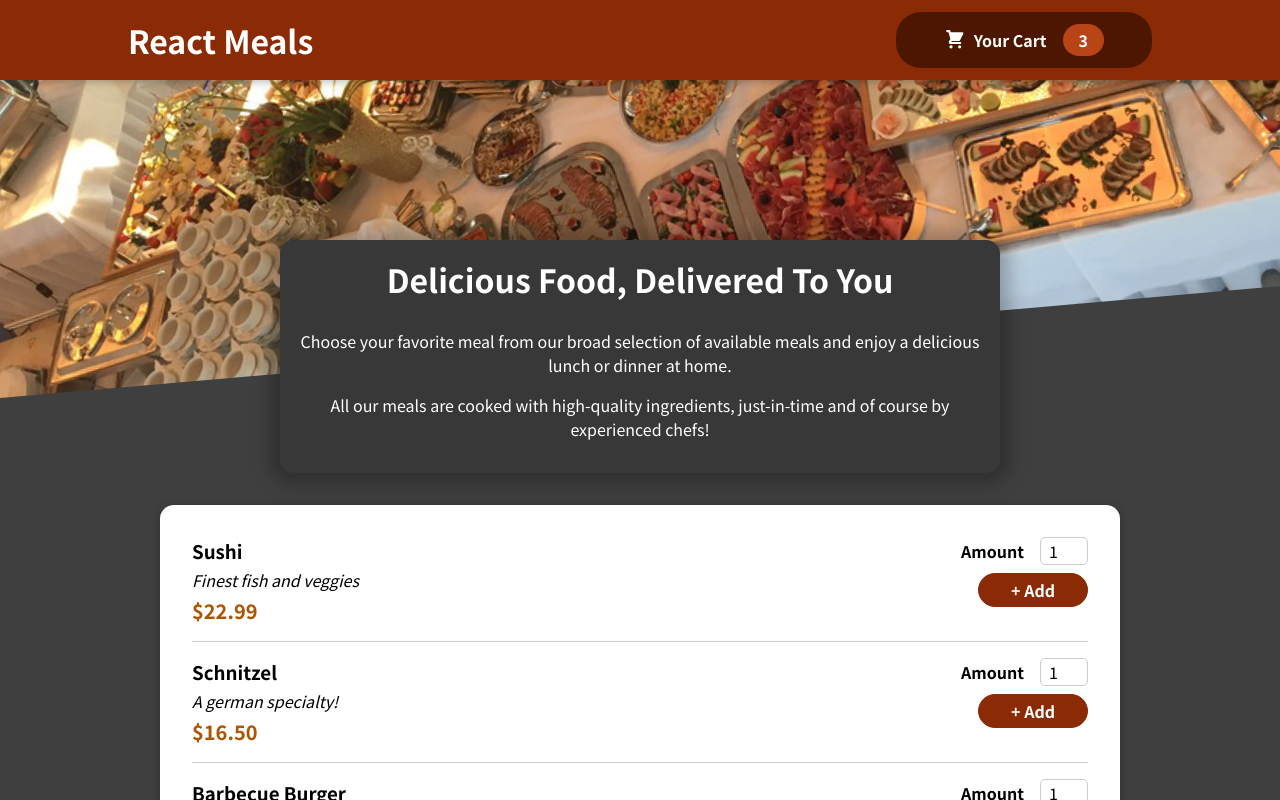
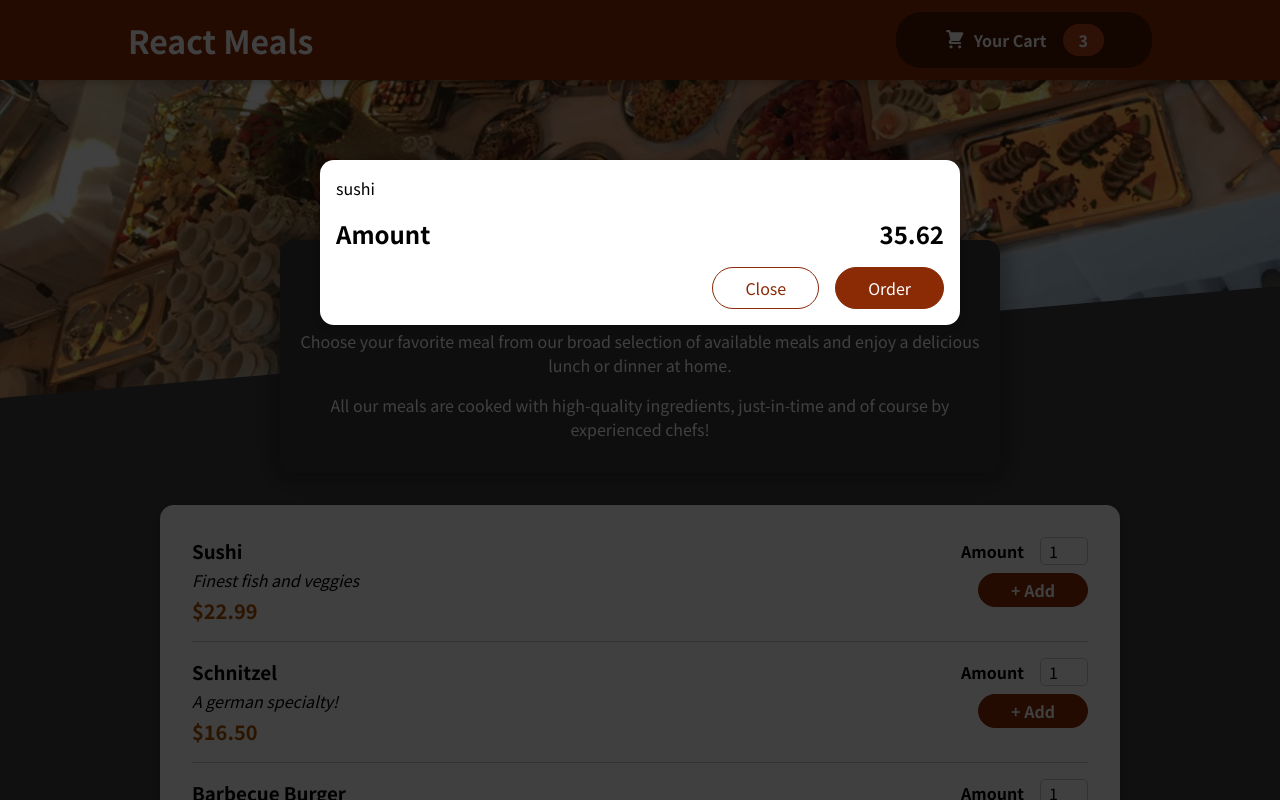
Before and after one commit to hamza99113/FoodOrder-App, a React (Create React App) app: page / in a window 1280 px wide. Shown: the top 800 px of the page. Built offline with nearby package versions, Linux system fonts and the light colour scheme.

Commit message:
portal added

```diff
--- a/public/index.html
+++ b/public/index.html
@@ -28,6 +28,7 @@
   </head>
   <body>
     <noscript>You need to enable JavaScript to run this app.</noscript>
+    <div id="overlays"></div>
     <div id="root"></div>
     <!--
       This HTML file is a template.
--- a/src/App.js
+++ b/src/App.js
@@ -1,13 +1,15 @@
 import { Fragment } from "react";
 import Header from "./components/Layout/Header";
 import Meals from "./components/Meals/Meals";
+import Cart from './components/Cart/Cart';
 
 function App() {
   return (
     <Fragment>
-      <Header />
+      <Cart/>
+      <Header/>
       <main>
-      <Meals />
+      <Meals/>
       </main>
     </Fragment>
   );
--- /dev/null
+++ b/src/components/Cart/Cart.js
@@ -0,0 +1,23 @@
+import Modal from '../UI/Modal';
+import classes from "./Cart.module.css";
+
+const Cart = (props) => {
+  const cartItems  = <ul className={classes['cart-items']}>{[
+    { id: "c1", name: "sushi", amount: "2", price: "12.99" },
+  ].map((item) => <li>{item.name}</li>)}</ul>;
+  return (
+    <Modal>
+      {cartItems}
+      <div className={classes.total}>
+        <span>Amount</span>
+        <span>35.62</span>
+      </div>
+      <div className={classes.actions}>
+        <button className={classes['button--alt']}>Close</button>
+        <button className={classes.button}>Order</button>
+      </div>
+    </Modal>
+  );
+};
+
+export default Cart;
--- /dev/null
+++ b/src/components/Cart/Cart.module.css
@@ -0,0 +1,46 @@
+.cart-items {
+    list-style: none;
+    margin: 0;
+    padding: 0;
+    max-height: 20rem;
+    overflow: auto;
+  }
+
+  .total {
+    display: flex;
+    justify-content: space-between;
+    align-items: center;
+    font-weight: bold;
+    font-size: 1.5rem;
+    margin: 1rem 0;
+  }
+
+  .actions {
+    text-align: right;
+  }
+
+  .actions button {
+    font: inherit;
+    cursor: pointer;
+    background-color: transparent;
+    border: 1px solid #8a2b06;
+    padding: 0.5rem 2rem;
+    border-radius: 25px;
+    margin-left: 1rem;
+  }
+
+  .actions button:hover,
+  .actions button:active {
+    background-color: #5a1a01;
+    border-color: #5a1a01;
+    color: white;
+  }
+
+  .actions .button--alt {
+    color: #8a2b06;
+  }
+
+  .actions .button {
+    background-color: #8a2b06;
+    color: white;
+  }
--- /dev/null
+++ b/src/components/UI/Modal.js
@@ -0,0 +1,31 @@
+import { Fragment } from "react";
+import ReactDOM from "react-dom";
+import classes from "./Modal.module.css";
+
+const Backdrop = (props) => {
+  return <div className={classes.backdrop}></div>;
+};
+
+const ModalOverlay = (props) => {
+  return (
+    <div className={classes.modal}>
+      <div className={classes.content}>{props.children}</div>
+    </div>
+  );
+};
+
+const portalElement = document.getElementById("overlays");
+
+const Modal = (props) => {
+  return (
+    <Fragment>
+      {ReactDOM.createPortal(<Backdrop />, portalElement)}
+      {ReactDOM.createPortal(
+        <ModalOverlay>{props.children}</ModalOverlay>,
+        portalElement
+      )}
+    </Fragment>
+  );
+};
+
+export default Modal;
--- /dev/null
+++ b/src/components/UI/Modal.module.css
@@ -0,0 +1,40 @@
+.backdrop {
+    position: fixed;
+    top: 0;
+    left: 0;
+    width: 100%;
+    height: 100vh;
+    z-index: 20;
+    background-color: rgba(0, 0, 0, 0.75);
+  }
+
+  .modal {
+    position: fixed;
+    top: 20vh;
+    left: 5%;
+    width: 90%;
+    background-color: white;
+    padding: 1rem;
+    border-radius: 14px;
+    box-shadow: 0 2px 8px rgba(0, 0, 0, 0.25);
+    z-index: 30;
+    animation: slide-down 300ms ease-out forwards;
+  }
+
+  @media (min-width: 768px) {
+    .modal {
+      width: 40rem;
+      left: calc(50% - 20rem);
+    }
+  }
+
+  @keyframes slide-down {
+    from {
+      opacity: 0;
+      transform: translateY(-3rem);
+    }
+    to {
+      opacity: 1;
+      transform: translateY(0);
+    }
+  }
```
